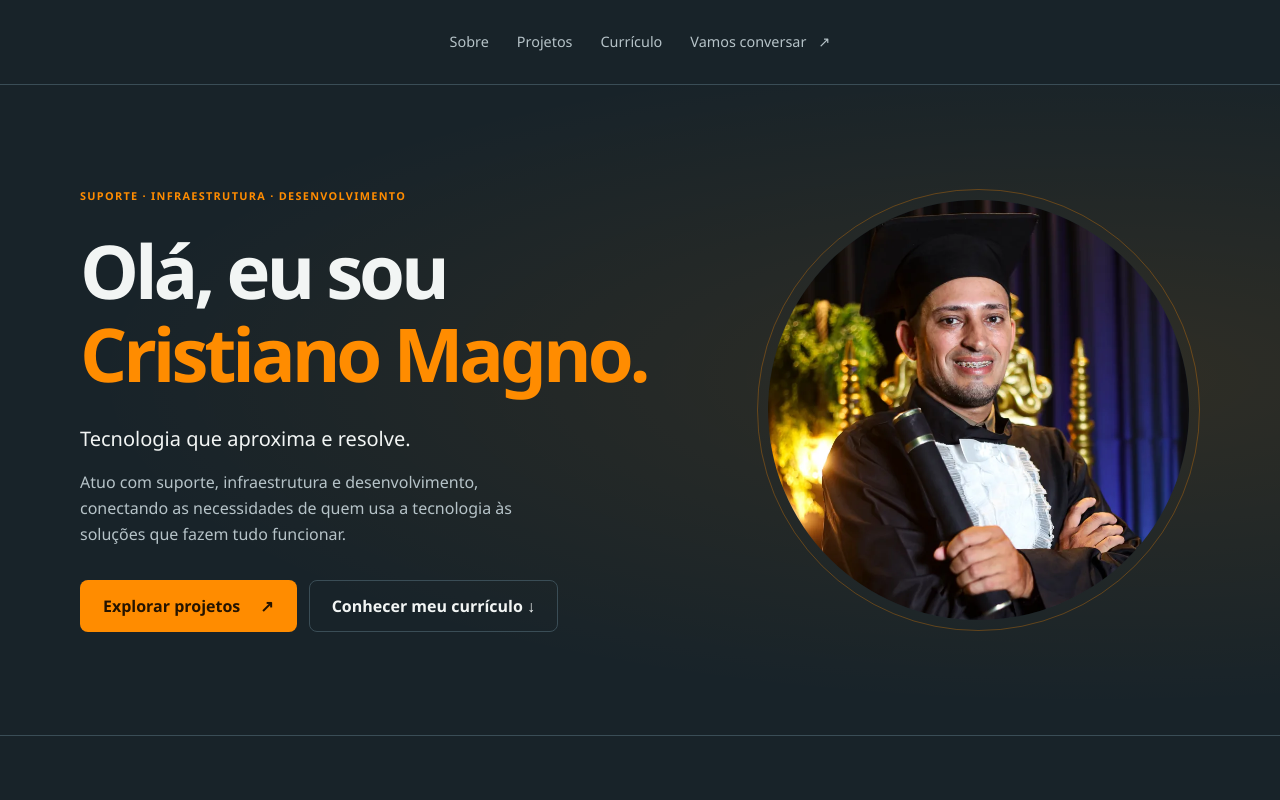
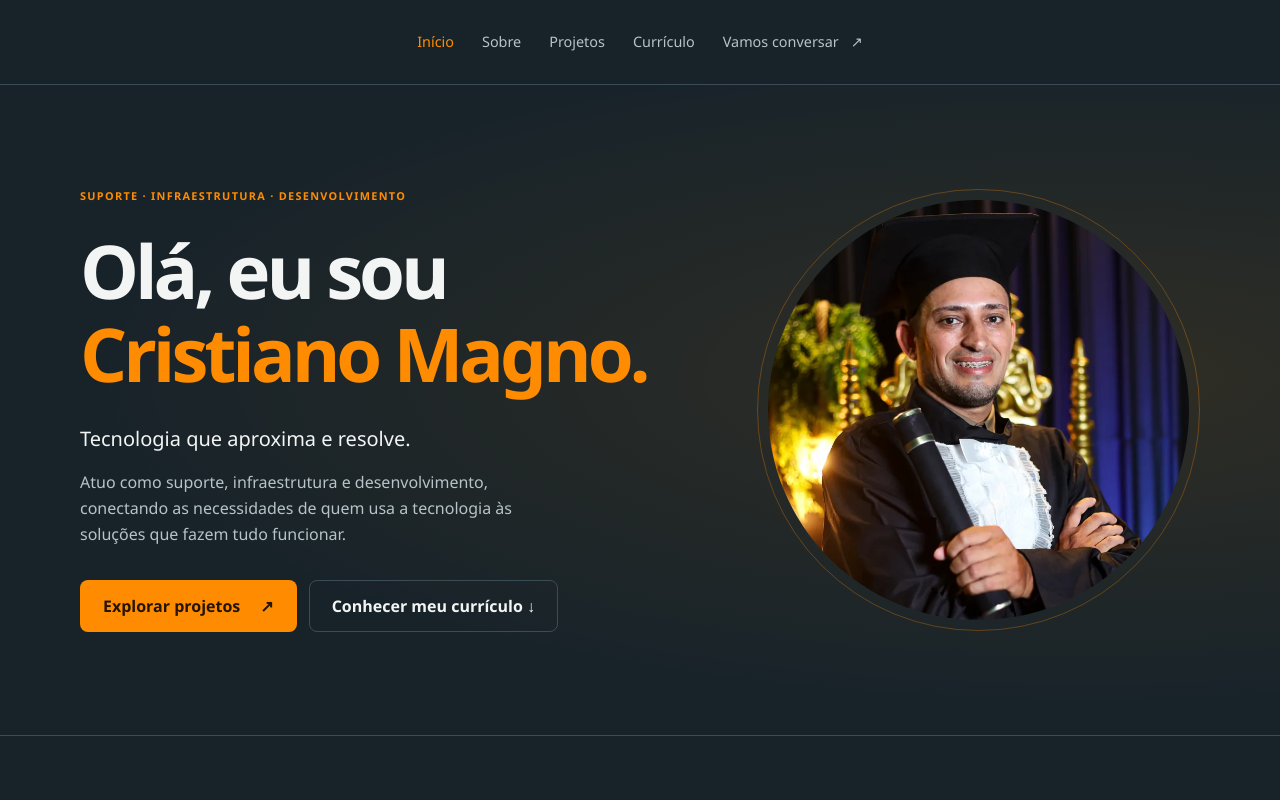
Before and after one commit to cristianosolutions/portfolio, a plain HTML site: page index.html in a window 1280 px wide. Shown: the top 800 px of the page. Drawn offline with Linux system fonts and the light colour scheme.

Commit message:
Adicionado o menu início no topo da página

```diff
--- a/index.html
+++ b/index.html
@@ -8,12 +8,12 @@
       content="Cristiano Magno: graduado em ADS pela UNIFOR, com experiência em suporte, infraestrutura de TI e desenvolvimento. Conheça meus projetos e currículo."
     />
     <meta name="theme-color" content="#182329" />
-    <title>Cristiano Magno | TI e Desenvolvimento</title>
+    <title>Cristiano Magno | Portfólio</title>
     <link rel="canonical" href="https://cristianomagno.netlify.app/" />
     <meta property="og:type" content="website" />
     <meta property="og:locale" content="pt_BR" />
     <meta property="og:site_name" content="Cristiano Magno" />
-    <meta property="og:title" content="Cristiano Magno | TI e Desenvolvimento" />
+    <meta property="og:title" content="Cristiano Magno | Portfólio" />
     <meta property="og:description" content="Cristiano Magno: graduado em ADS pela UNIFOR, com experiência em suporte, infraestrutura de TI e desenvolvimento. Conheça meus projetos e currículo." />
     <meta property="og:url" content="https://cristianomagno.netlify.app/" />
     <meta property="og:image" content="https://cristianomagno.netlify.app/assets/compartilhamento.jpg" />
@@ -21,7 +21,7 @@
     <meta property="og:image:height" content="630" />
     <meta property="og:image:alt" content="Cristiano Magno — suporte, infraestrutura de TI e desenvolvimento" />
     <meta name="twitter:card" content="summary_large_image" />
-    <meta name="twitter:title" content="Cristiano Magno | TI e Desenvolvimento" />
+    <meta name="twitter:title" content="Cristiano Magno | Portfólio" />
     <meta name="twitter:description" content="Cristiano Magno: graduado em ADS pela UNIFOR, com experiência em suporte, infraestrutura de TI e desenvolvimento. Conheça meus projetos e currículo." />
     <meta name="twitter:image" content="https://cristianomagno.netlify.app/assets/compartilhamento.jpg" />
     <link rel="icon" href="assets/favicon.svg" type="image/svg+xml" />
@@ -43,6 +43,7 @@
           Menu
         </button>
         <ul class="nav-links" id="menu-principal">
+          <li><a href="#inicio">Início</a></li>
           <li><a href="#sobre">Sobre</a></li>
           <li><a href="#projetos">Projetos</a></li>
           <li><a href="#curriculo">Currículo</a></li>
@@ -64,7 +65,7 @@
             </h1>
             <p class="hero-role">Tecnologia que aproxima e resolve.</p>
             <p class="hero-desc">
-              Atuo com suporte, infraestrutura e desenvolvimento, conectando as
+              Atuo como suporte, infraestrutura e desenvolvimento, conectando as
               necessidades de quem usa a tecnologia às soluções que fazem tudo
               funcionar.
             </p>
```
